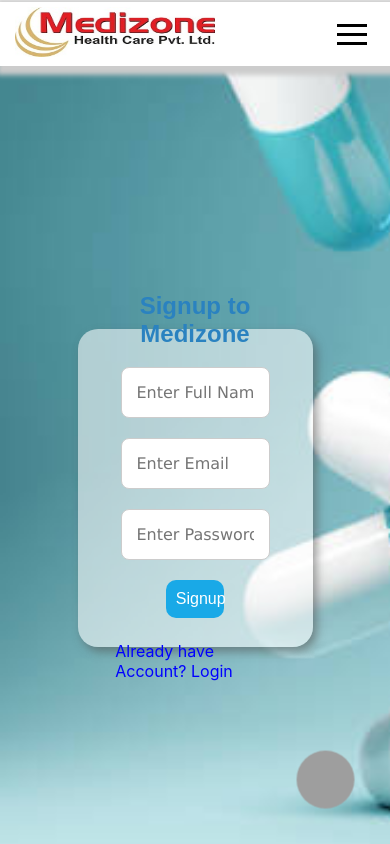
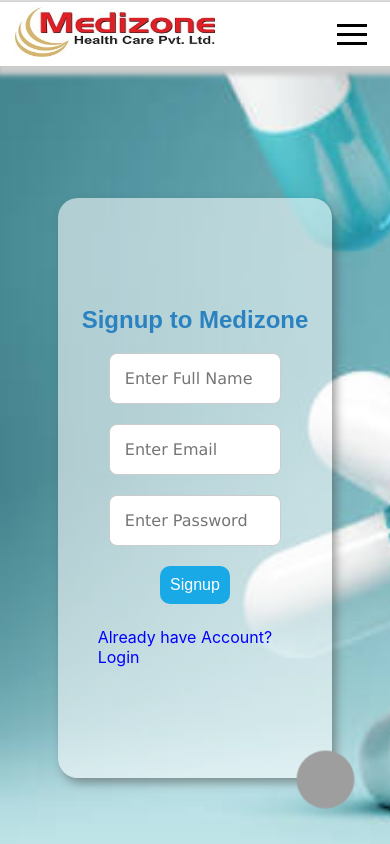
Before and after one commit to ItsAnkitPandey/Medizone, a React (Create React App) app: page /signup in a window 390 px wide. Shown: the top 844 px of the page. Built offline with nearby package versions, Linux system fonts and the light colour scheme; grey boxes are pictures that could not be loaded.

Commit message:
making login responsive

```diff
--- a/src/App.css
+++ b/src/App.css
@@ -954,7 +954,8 @@
     background-color: white;
   }
   .login-container > form{
-    height: 33%;
+    height: 64%;
+    width: 60%;
   }
   .footer{
     flex-direction: column;
@@ -967,5 +968,3 @@
     padding: 0;
   }
 }
-
-/* ============animation for loader================ */
--- a/src/components/Cart.jsx
+++ b/src/components/Cart.jsx
@@ -13,6 +13,7 @@
                     <h5 className="quantity">QUANTITY</h5>
                     <h5 className="total">TOTAL</h5>
                 </div>
+                {cart.length === 0 ? (<h3>Cart is Empty</h3>) : (
                     <>
                         <div className="products">
                             {cart.map((medicine) => {
@@ -22,6 +23,7 @@
                         <TotalPrice cart={cart} />
                         <motion.button whileTap={{ scale: 0.75 }} className="proceed"  >Proceed To Checkout</motion.button>
                     </>
+                )}
 
             </div>
         </div>
--- a/src/components/Login.jsx
+++ b/src/components/Login.jsx
@@ -29,7 +29,7 @@
            setLoginError(true);
         }
         if (!storedUser || storedUser.email !== username){
-            alert('Please Create A New Account')
+            alert('Please Create A New Account or Check Your Email')
         }
     };
 
```
Lines whose indentation alone changed are shown as unchanged.
